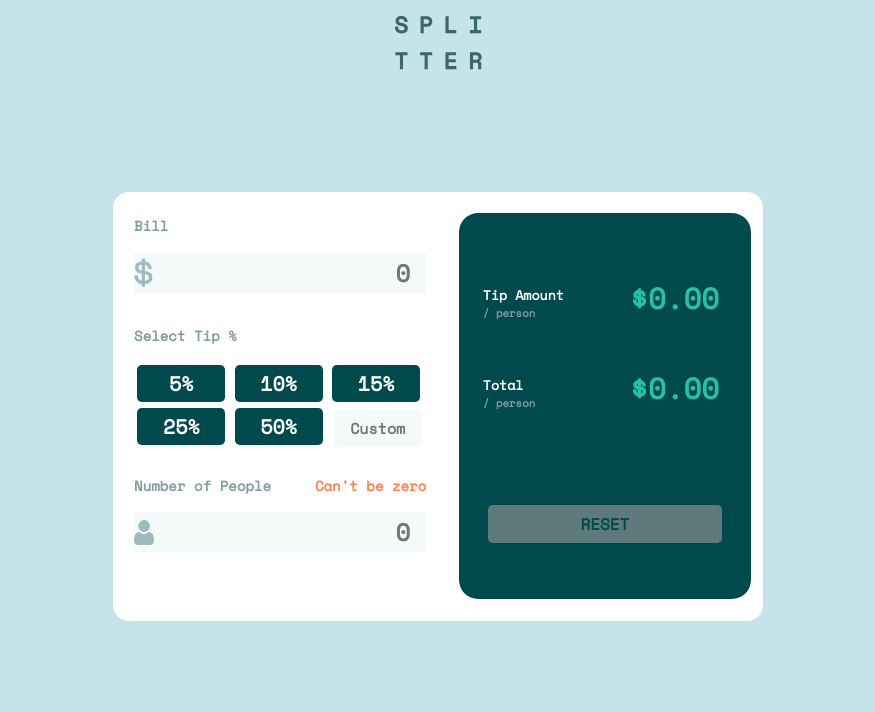
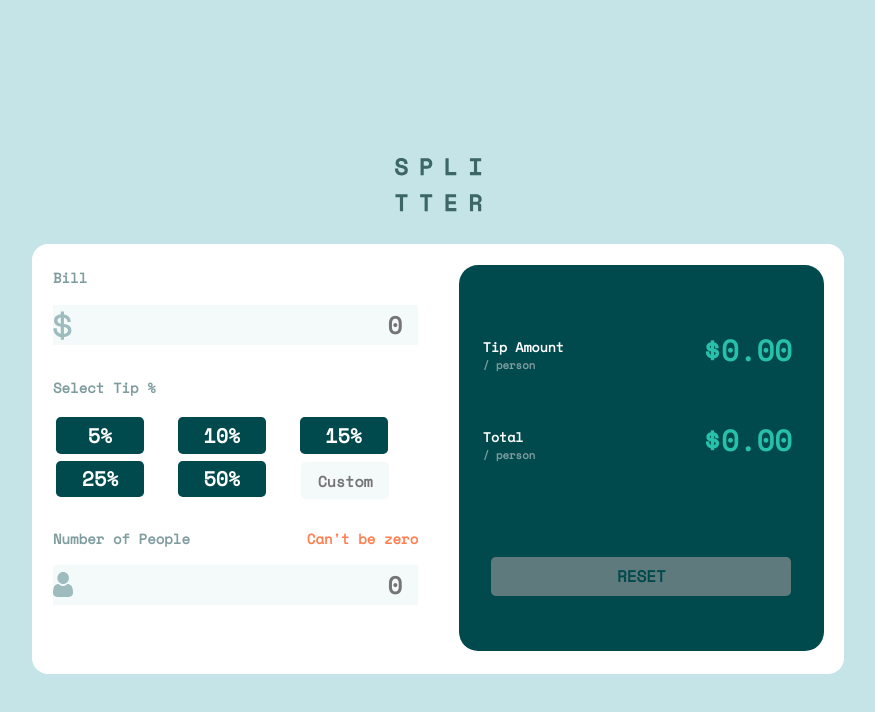
Before and after one commit to adniya/Tip-Calculater, a plain HTML site: page index.html in a window 1280 px wide. Shown: the whole page, without its empty margins (202-1077 px from the left). Drawn offline with nearby package versions, Linux system fonts and the light colour scheme.

Commit message:
min-height

```diff
--- a/index.html
+++ b/index.html
@@ -12,10 +12,11 @@
   <title>Tip calculator app</title>
 </head>
 <body>
-    <div id="logo">
-      <img src="images/logo.svg" alt="logo">
-    </div>
+
     <div class="container">
+      <div id="logo">
+        <img src="images/logo.svg" alt="logo">
+      </div>
       <div class=" card">
         <div class="card-input">
           <div>
--- a/style.css
+++ b/style.css
@@ -7,7 +7,7 @@
 }
 body{
     padding: 1rem;
-    height: 100vh;
+    min-height: 100vh;
     width: 100vw;
     padding: 1rem;
     background-color: hsl(185, 41%, 84%);
@@ -18,6 +18,7 @@ body{
     min-width: 90vw;
     display: grid;
     place-content: center;
+    min-height: 100vh;
 }
 
 .card {
@@ -30,19 +31,21 @@ body{
 @media (min-width:50em) {
     .container{
         place-content: center;
+        height: 65%;
     }
     .card {
+        padding: rem;
         margin-inline: auto;
-        max-width: 80%;
+        max-width: 100%;
         grid-template-columns: repeat(2, minmax(1rem, 1fr));
     }
 }
 
 
 #logo {
-    height: 20vh;
+    display: grid;
     padding-block-end: 2rem;
-    text-align: center;
+ justify-content: center;
 }
 
 .card-input {
```
